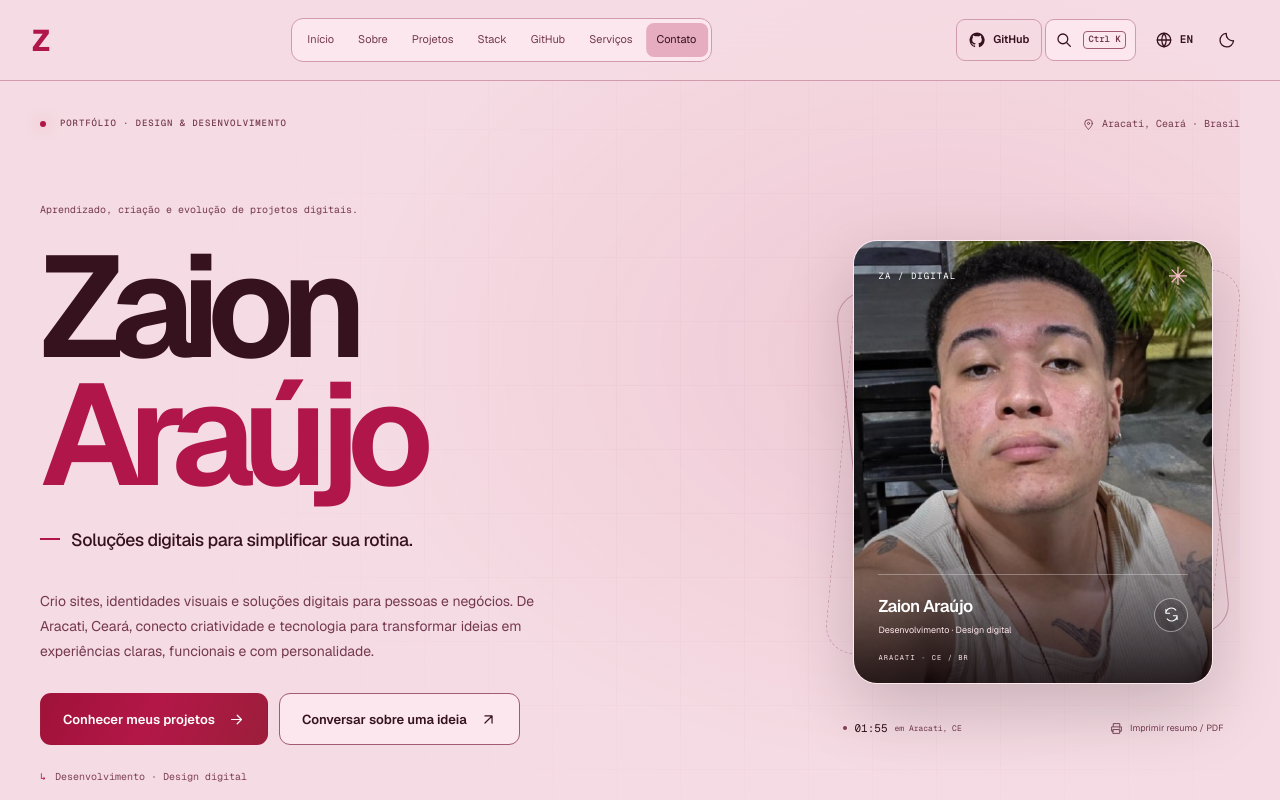
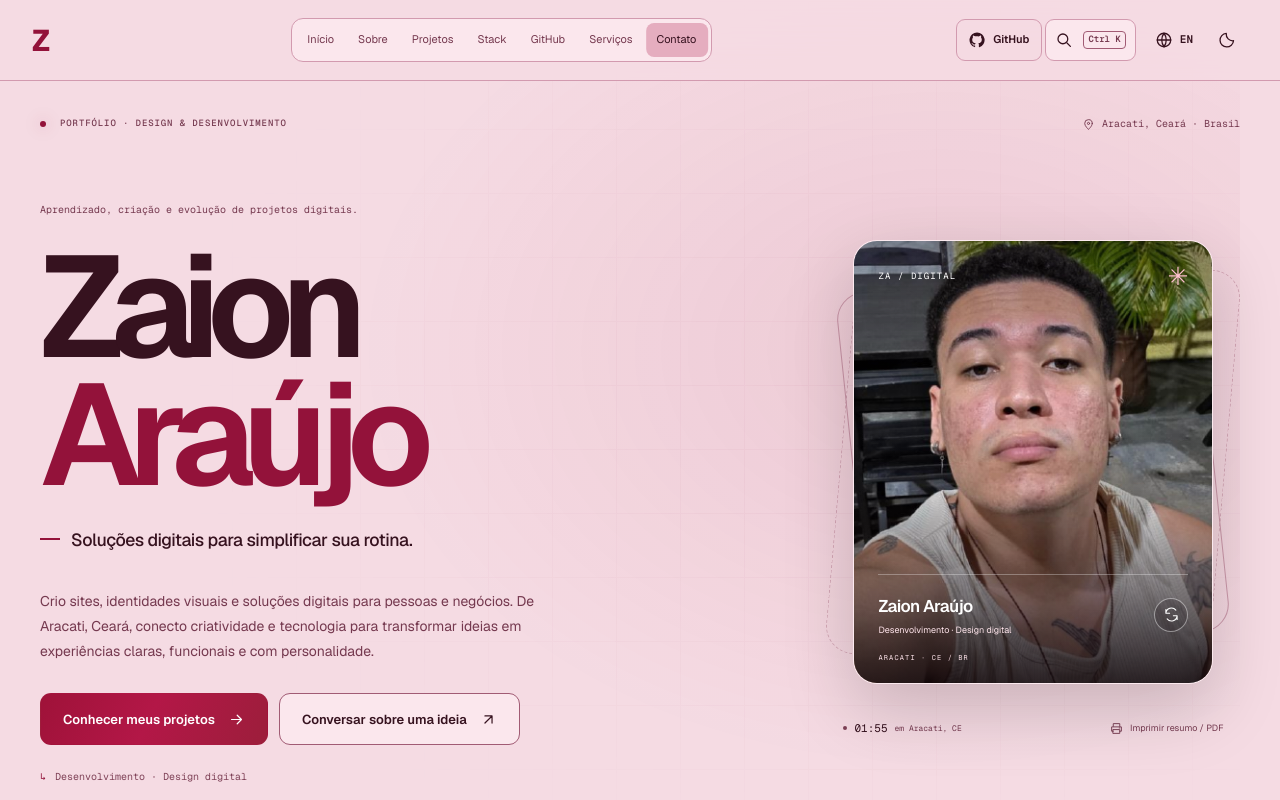
Before and after one commit to ZaionLuz/Portifolio, a website: page index.html in a window 1280 px wide. Shown: the top 800 px of the page. Drawn offline with nearby package versions, Linux system fonts and the light colour scheme; no server answers.

Commit message:
Keep small crimson labels readable across selected and hovered pink surfaces

```diff
--- a/css/style.css
+++ b/css/style.css
@@ -11,7 +11,7 @@
 }
 html[data-theme="light"]{
  --bg:#f5dbe3;--surface:#fbe7ed;--surface-2:#edc4d1;--surface-3:#e5adbf;--ink:#36121f;--muted:#75394f;--muted-2:#7e4056;--line:#d29aaf;--line-strong:#a15b74;
- --brand-gradient:linear-gradient(105deg,#b01649 4%,#c42c59 53%,#9e2046 100%);--accent:#b01649;--accent-bright:#b82052;--accent-rgb:176,22,73;--button-ink:#fff;
+ --brand-gradient:linear-gradient(105deg,#b01649 4%,#c42c59 53%,#9e2046 100%);--accent:#93123a;--accent-bright:#b01649;--accent-rgb:147,18,58;--button-ink:#fff;
  --terminal:#edc4d1;--terminal-ink:#3e1525;--terminal-muted:#75394f;--success:#982045;--error:#a2143e;
  --primary-gradient:linear-gradient(115deg,#9f1239,#b31747 48%,#9c1e3b);--primary-hover-gradient:linear-gradient(115deg,#b11740,#bd1b4c 48%,#ad2749);
  --profile-gradient:linear-gradient(145deg,#76172f,#a3163f 56%,#bf234a);--action-bg:#9f1239;--action-hover:#b11740;--photo-rgb:16,6,9;--photo-accent:#ffc1d0;
```
